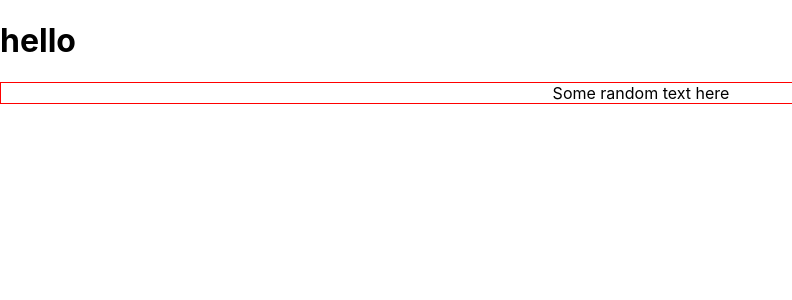
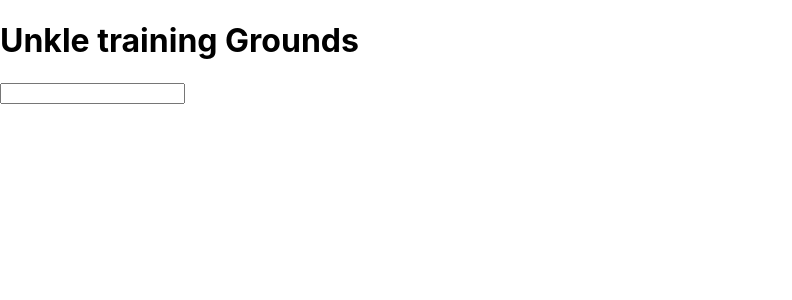
Before and after one commit to armarmlegs/manFromUnkle-Front-end, a React (Create React App) app: page / in a window 1280 px wide. Shown: the top 300 px of the page, without its empty margins (0-792 px from the left). Built offline with nearby package versions, Linux system fonts and the light colour scheme.

Commit message:
basic logic implemented on an input

```diff
--- a/src/App.js
+++ b/src/App.js
@@ -4,7 +4,7 @@ import Text from "./hoc/text";
 function App() {
   return (
     <div className="App">
-      <h1>hello </h1>
+      <h1>Unkle training Grounds </h1>
       <Text />
     </div>
   );
--- a/src/hoc/text.jsx
+++ b/src/hoc/text.jsx
@@ -1,14 +1,20 @@
-import React, {Component} from 'react';
-import './text.css'
+import React, { Component } from "react";
+import "./text.css";
+import withToolTip from "./withToolTip"; // HOC importée et qui contient toute la logique
+
 // creating the initial component, a simple text div, this component will be the argument in the higher order component withToolTip,
 // the behavior is that when the mouse enter a explicative text will appear underneath the initial div,
-// likewise on mouseLeave wil make the explicative text disappear.
+// likewise on mouseLeave will make the explicative text disappear.
+
 class Text extends Component {
-    render() {
-        return (<div className='text-block'>
-            Some random text here
-        </div>);
-    }
+  render() {
+    return (
+      <div>
+        <input />
+        <div>{this.props.showToolTip && <p> please enter your name here </p>}</div>
+      </div>
+    );
+  }
 }
 
-export default Text;
+export default withToolTip(Text);
--- a/src/hoc/withToolTip.jsx
+++ b/src/hoc/withToolTip.jsx
@@ -1,28 +1,28 @@
-import React from 'react';
+import React from "react";
 
 // creation de la function
 
-function withToolTip(Component){
-    //dans cette function, je crée un nouveau component (WithToolTip) qui va wrappé le composant original (Text)
-    //le hoc va nous permettre d'appliquer la meme logique a n'importe quel component créé dans le futur.
+function withToolTip(Component) {
+  //dans cette function, je crée un nouveau component (WithToolTip) qui va wrappé le composant original (Text)
+  //le hoc va nous permettre d'appliquer la meme logique a n'importe quel component créé dans le futur.
 
-    return class WithToolTip extends Component{
-        state= {showToolTip : false} // l'etat de base de se component est set sur false, en utilisant des setState nous allons pouvoir changer cette valeure et faire apparaitre/disparaitre le texte explicatif.
-        mouseOver =() => {
-            this.setState({showToolTip:true}) // fait apparaitre le tooltip quand l'utilisateur passe la souris sur l'élément
-        }
-        mouseOut =() => {
-            this.setState({showToolTip:false}) // fait disparaitre le tooltip quand l'utilisateur retire la souris de l'élément
-        }
-        render() {
-            <div onMouseOver={this.mouseOver} onMouseOut={this.mouseOut}>
-           <Component showToolTip={this.state.showToolTip}/>
-           </div>
-        }
-
-
-
+  return class WithToolTip extends Component {
+    state = { showToolTip: false }; // l'etat de base de se component est set sur false, en utilisant des setState nous allons pouvoir changer cette valeure et faire apparaitre/disparaitre le texte explicatif.
+    mouseOver = () => {
+      this.setState({ showToolTip: true }); // fait apparaitre le tooltip quand l'utilisateur passe la souris sur l'élément
+    };
+    mouseOut = () => {
+      this.setState({ showToolTip: false }); // fait disparaitre le tooltip quand l'utilisateur retire la souris de l'élément
+    };
+    render() {
+      return (
+        <div onMouseOver={this.mouseOver} onMouseOut={this.mouseOut}>
+          <Component showToolTip={this.state.showToolTip} />
+          {/* props showToolTip contient la valeure true ou false dont nous aurons besoin dans le component text*/}
+        </div>
+      );
     }
+  };
 }
 
 export default withToolTip;
```
